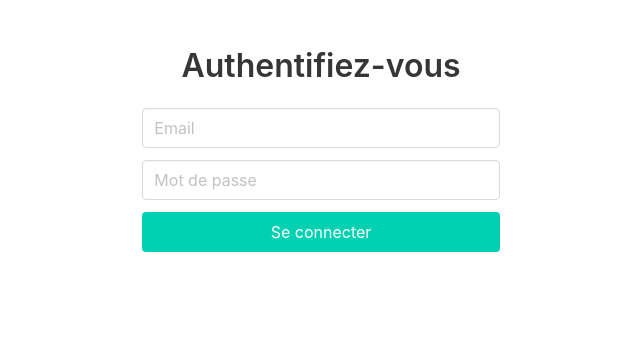
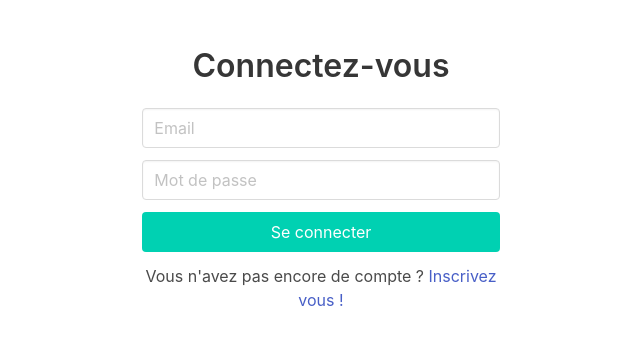
Before and after one commit to sebastiencounen/projet_ventements_frontend, an Angular app: page /users/sign-in in a window 1280 px wide. Shown: the top 344 px of the page, without its empty margins (319-959 px from the left). Built offline with nearby package versions, Linux system fonts and the light colour scheme; no server answers.

Commit message:
Test interceptor in sign in form (query user) - has to be removed

```diff
--- a/src/app/users/components/sign-in-form/sign-in-form.component.html
+++ b/src/app/users/components/sign-in-form/sign-in-form.component.html
@@ -3,7 +3,7 @@
     <div class="container has-text-centered">
       <div class="columns is-centered">
         <div class="column is-5 is-4-desktop">
-          <h2 class="title">Authentifiez-vous</h2>
+          <h2 class="title">Connectez-vous</h2>
           <form [formGroup]="signInFrom" (ngSubmit)="submit()">
             <div class="field">
               <div class="control">
@@ -18,6 +18,7 @@
             <div class="field">
               <button type="submit" class="button is-primary is-fullwidth">Se connecter</button>
             </div>
+            <span>Vous n'avez pas encore de compte ? <a href="">Inscrivez vous !</a></span>
           </form>
         </div>
       </div>
--- a/src/app/users/components/sign-in-form/sign-in-form.component.ts
+++ b/src/app/users/components/sign-in-form/sign-in-form.component.ts
@@ -1,6 +1,7 @@
 import { Component, OnInit } from '@angular/core';
 import {FormBuilder, FormGroup, Validators} from '@angular/forms';
 import {UsersServerServiceService} from '../../repositories/users-server-service.service';
+import {catchError} from 'rxjs/operators';
 
 @Component({
   selector: 'app-sign-in-form',
@@ -17,10 +18,15 @@ export class SignInFormComponent implements OnInit {
   constructor(private fb: FormBuilder, private usersService: UsersServerServiceService) { }
 
   ngOnInit(): void {
+    // TODO A retirer test
+    this.usersService.query()
+      .subscribe(
+        users => console.log(users),
+        err => console.log(err.error.message)
+      );
   }
 
   submit(): void {
-    console.log(this.signInFrom.value);
     this.usersService.authenticate(this.signInFrom.value)
       .subscribe(user => {
         console.log(user);
--- a/src/app/users/repositories/users-server-service.service.ts
+++ b/src/app/users/repositories/users-server-service.service.ts
@@ -23,6 +23,6 @@ export class UsersServerServiceService implements UsersRepository {
   }
 
   query(): Observable<Users> {
-    return undefined;
+    return this.httpClient.get<Users>(UsersServerServiceService.URL);
   }
 }
```
